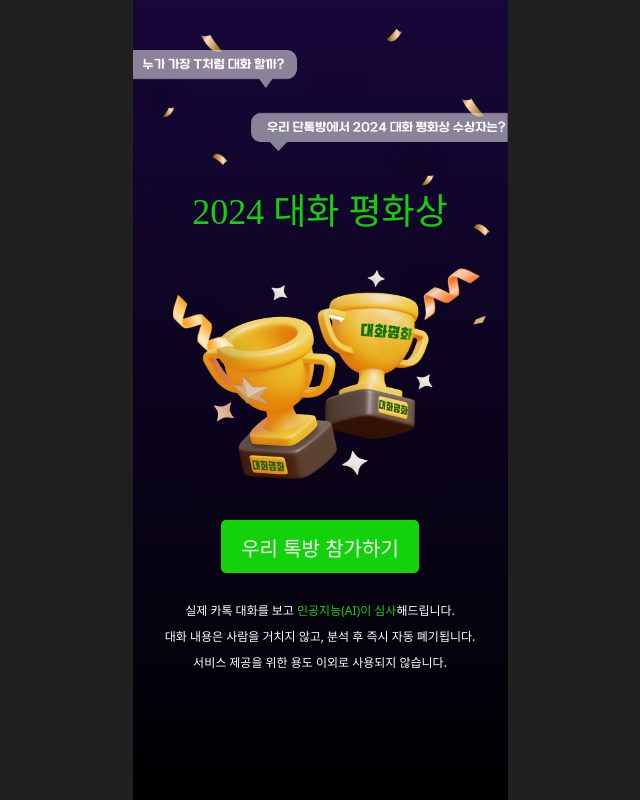
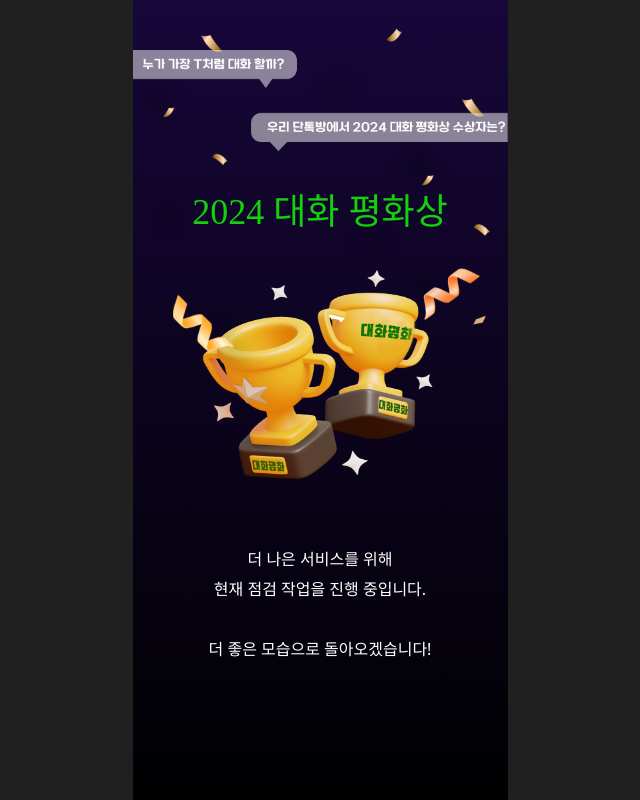
Before and after one commit to Unithon-11th-team9/FE, a React (Vite) app: page / in a window 1280 px wide. Shown: the whole page, without its empty margins (320-960 px from the left). Built offline with nearby package versions, Linux system fonts and the light colour scheme; a web font is replaced by a local one.

Commit message:
chore: 초기 진입 막기

```diff
--- a/src/pages/JoinPage/index.tsx
+++ b/src/pages/JoinPage/index.tsx
@@ -1,10 +1,10 @@
-import Button from "@/components/Button";
+// import Button from "@/components/Button";
 import Layout from "@/components/Layout";
 import Typography from "@/components/Typography";
-import { useNavigate } from "react-router-dom";
+// import { useNavigate } from "react-router-dom";
 
 export default function JoinPage() {
-	const navigate = useNavigate();
+	// const navigate = useNavigate();
 	return (
 		<Layout
 			classNames="relative"
@@ -16,20 +16,21 @@ export default function JoinPage() {
 					2024 대화 평화상
 				</Typography>
 				<img src="/main.png" className="w-72 h-72 pt-3" alt="main image" />
-				<Button buttonType={"button1"} onClick={() => navigate("/upload")}>
+				{/* <Button buttonType={"button1"} onClick={() => navigate("/upload")}>
 					우리 톡방 참가하기
-				</Button>
+				</Button> */}
 			</section>
-			<section className="w-full flex justify-center text-center pt-6 pb-6">
-				<div>
-					<Typography type="sub_text_01">{`실제 카톡 대화를 보고 `}</Typography>
-					<Typography type="sub_text_01" classNames="whitespace-pre-wrap text-point">
-						{`인공지능(AI)이 심사`}
-					</Typography>
-					<Typography type="sub_text_01" classNames="whitespace-pre-wrap">
-						{`해드립니다.\n대화 내용은 사람을 거치지 않고, 분석 후 즉시 자동 폐기됩니다.\n서비스 제공을 위한 용도 이외로 사용되지 않습니다.`}
-					</Typography>
-				</div>
+			<section className="w-full text-center pt-6 pb-6">
+				<Typography classNames="whitespace-pre-wrap text-white" type={"main_text_03"}>
+					{`더 나은 서비스를 위해\n현재 점검 작업을 진행 중입니다.\n\n더 좋은 모습으로 돌아오겠습니다!`}
+				</Typography>
+				{/* <Typography type="sub_text_01">{`실제 카톡 대화를 보고 `}</Typography>
+				<Typography type="sub_text_01" classNames="whitespace-pre-wrap text-point">
+					{`인공지능(AI)이 심사`}
+				</Typography>
+				<Typography type="sub_text_01" classNames="whitespace-pre-wrap">
+					{`해드립니다.\n대화 내용은 사람을 거치지 않고, 분석 후 즉시 자동 폐기됩니다.\n서비스 제공을 위한 용도 이외로 사용되지 않습니다.`}
+				</Typography> */}
 			</section>
 		</Layout>
 	);
```
